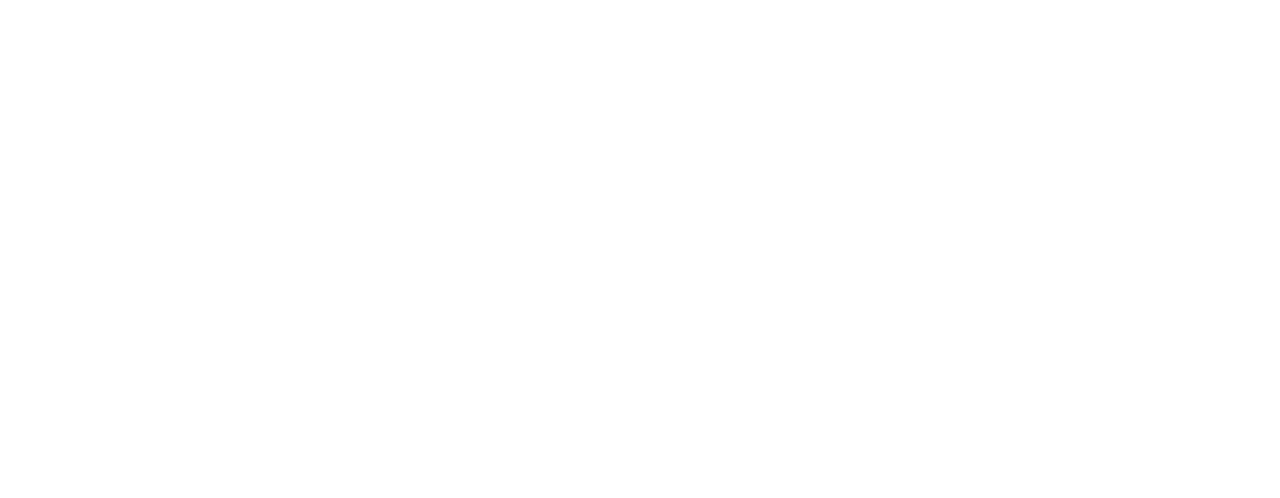
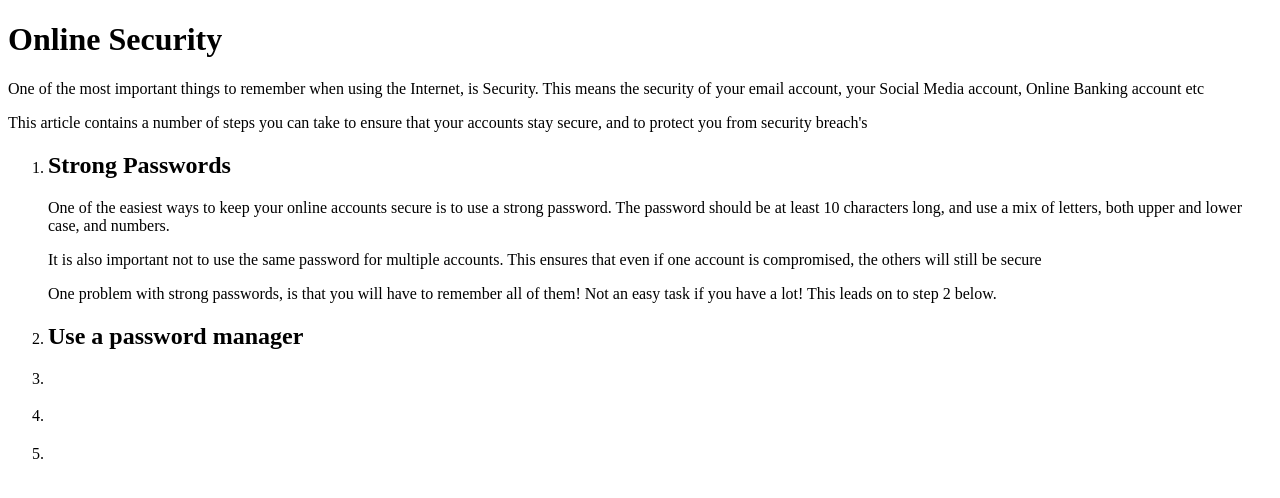
Before and after one commit to bazmac81/bi-team8-hackathon, a plain HTML site: page online-security.html in a window 1280 px wide. Drawn offline with Linux system fonts and the light colour scheme.

Commit message:
add password section

```diff
--- a/online-security.html
+++ b/online-security.html
@@ -5,5 +5,37 @@
     <meta name="viewport" content="width=device-width, initial-scale=1.0" />
     <title>Online Security</title>
   </head>
-  <body></body>
+  <body>
+    <h1>Online Security</h1>
+    <p>
+      One of the most important things to remember when using the Internet, is
+      Security. This means the security of your email account, your Social Media
+      account, Online Banking account etc
+    </p>
+    <p>This article contains a number of steps you can take to ensure that your accounts stay secure, and to protect you from security breach's</p>
+    <p><ol>
+        <li>
+            <h2>Strong Passwords</h2>
+            <p>One of the easiest ways to keep your online accounts secure is to use a strong password. The password should be at least 10 characters long, and use a mix of letters, both upper and lower case, and numbers.</p>
+            <p>It is also important not to use the same password for multiple accounts. This ensures that even if one account is compromised, the others will still be secure</p>
+            <p>One problem with strong passwords, is that you will have to remember all of them! Not an easy task if you have a lot! This leads on to step 2 below.</p>
+        </li>
+        <li>
+            <h2>Use a password manager</h2>
+            <p></p>
+        </li>
+        <li>
+            <h2></h2>
+            <p></p>
+        </li>
+        <li>
+            <h2></h2>
+            <p></p>
+        </li>
+        <li>
+            <h2></h2>
+            <p></p>
+        </li>
+    </ol></p>
+  </body>
 </html>
```
